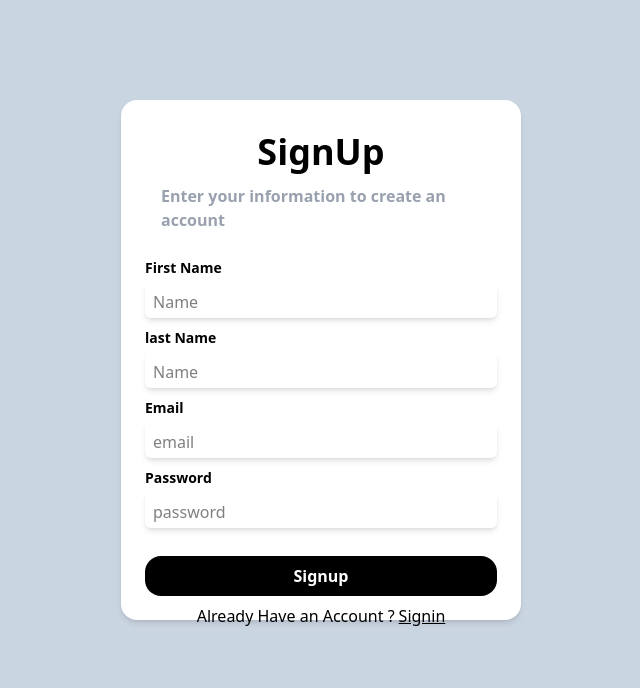
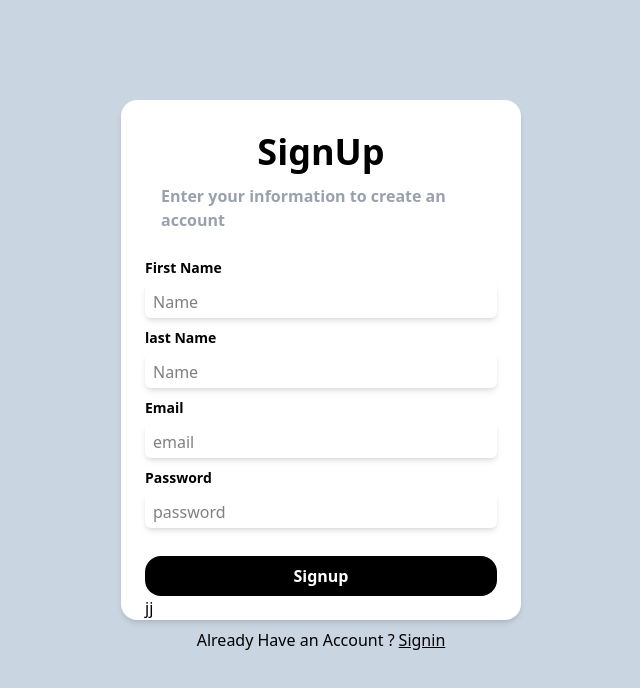
Before and after one commit to sanemi07/90-daysmern-devops, a React app in the folder week8/paymentapp/frontend/: page /signup in a window 1280 px wide. Shown: the top 688 px of the page, without its empty margins (319-959 px from the left). Built offline with nearby package versions, Linux system fonts and the light colour scheme; the HTML template or start-up script is replaced by a standard one.

Commit message:
SignIn component done

```diff
--- a/week8/paymentapp/frontend/src/pages/SignUp.jsx
+++ b/week8/paymentapp/frontend/src/pages/SignUp.jsx
@@ -18,7 +18,7 @@ const SignUp = () => {
          <div className='pt-7'>
          <Button label={"Signup"}></Button>
 
-
+         jj
          </div>
          <BottomWarning label={"Already Have an Account ?"} text={"Signin"} to={"/singin"}/>
 
```
